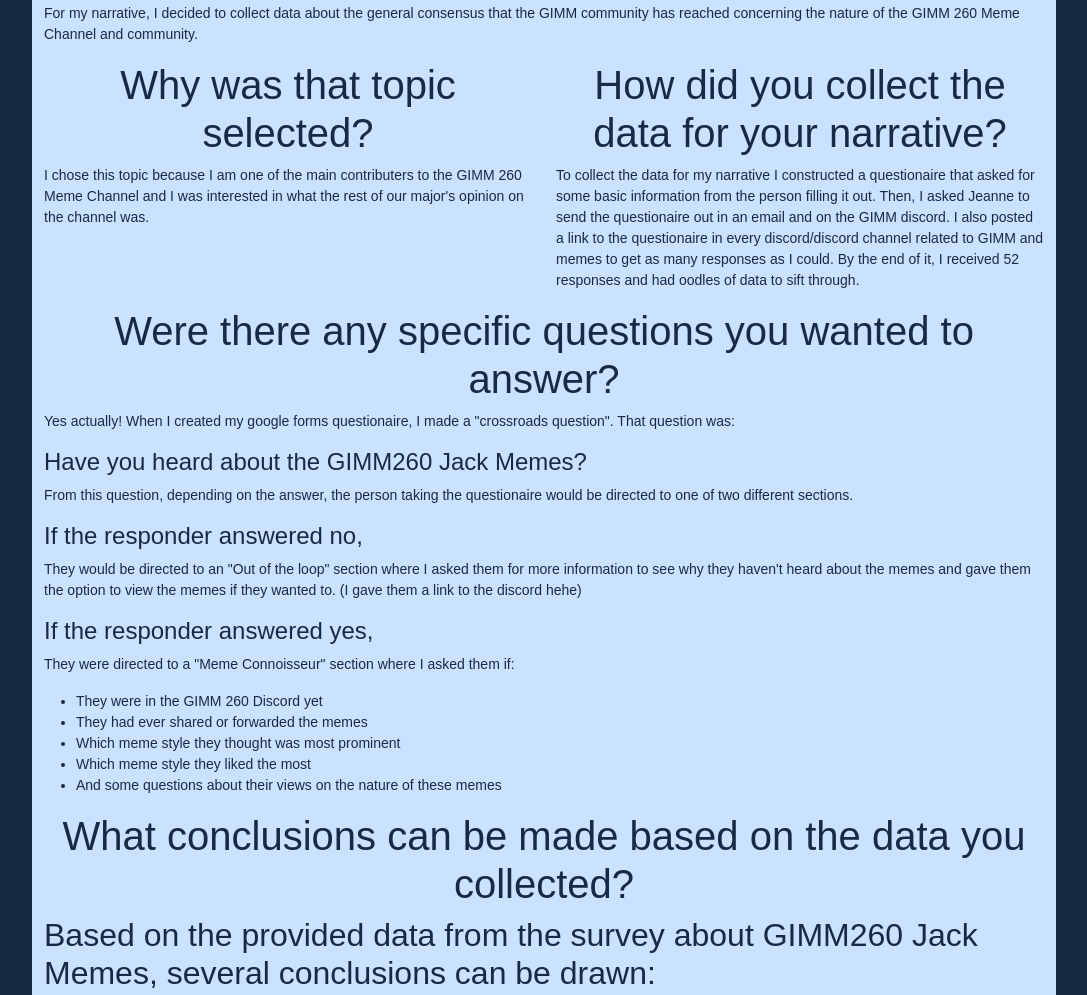
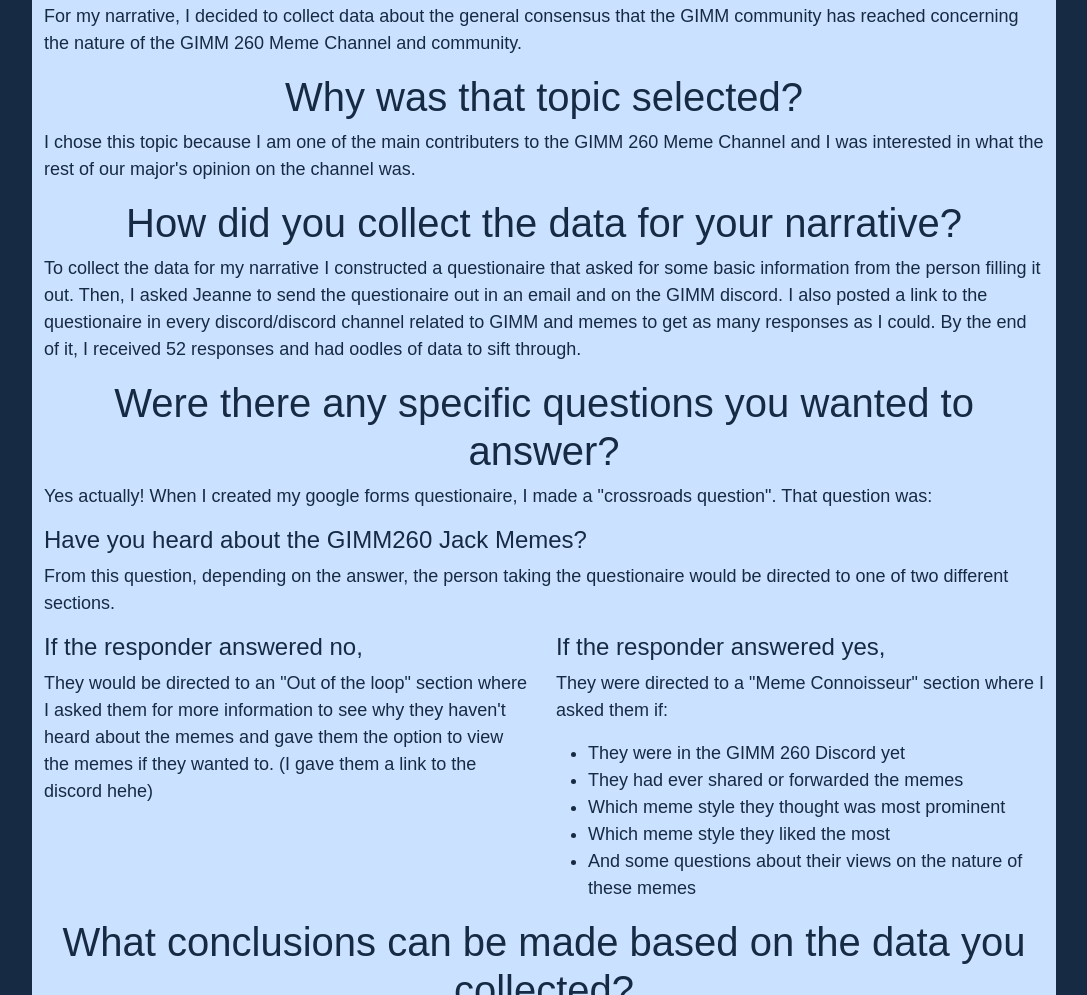
Before and after one commit to AlignTheDeveloper/MemeData, a website: page pa11/index.html in a window 1280 px wide. Shown: the part 156-1151 px from the top of the page, without its empty margins (96-1183 px from the left). Drawn offline with nearby package versions, Linux system fonts and the light colour scheme.

Commit message:
font sizes and grid layout changes

```diff
--- a/pa11/css/MemeDataTable.css
+++ b/pa11/css/MemeDataTable.css
@@ -8,6 +8,10 @@
   border-collapse: collapse;
   font-family: Arial, sans-serif;
   font-size: 14px;
+}
+
+p, ul, ol {
+  font-size: large;
 }
 
 .container {
--- a/pa11/index.html
+++ b/pa11/index.html
@@ -58,14 +58,16 @@
             </div>
         </div>
         <div class="row">
-            <div class="col-6">
+            <div class="col-12">
                 <h1>Why was that topic selected?</h1>
                 <p>I chose this topic because I am one of the main contributers
                 to the GIMM 260 Meme Channel and I was interested in what the rest
                 of our major's opinion on the channel was.
                 </p>
             </div>
-            <div class="col-6">
+        </div>
+        <div class="row">
+            <div class="col-12">
                 <h1>How did you collect the data for your narrative?</h1>
                 <p>To collect the data for my narrative I constructed a questionaire
                 that asked for some basic information from the person filling it out. Then,
@@ -85,11 +87,17 @@
                 <h4>Have you heard about the GIMM260 Jack Memes?</h4>
                 <p>From this question, depending on the answer, the person taking the questionaire would be directed to
                 one of two different sections.</p>
+            </div>
+        </div>
+        <div class="row">
+            <div class="col-6">
                 <h4>If the responder answered no, </h4>
                 <p>They would be directed to an "Out of the loop" section where I asked them for more information to see
                 why they haven't heard about the memes and gave them the option to view the memes if they wanted to. (I gave
                 them a link to the discord hehe)
                 </p>
+            </div>
+            <div class="col-6">
                 <h4>If the responder answered yes, </h4>
                 <p>They were directed to a "Meme Connoisseur" section where I asked them if:</p>
                 <ul>
```
